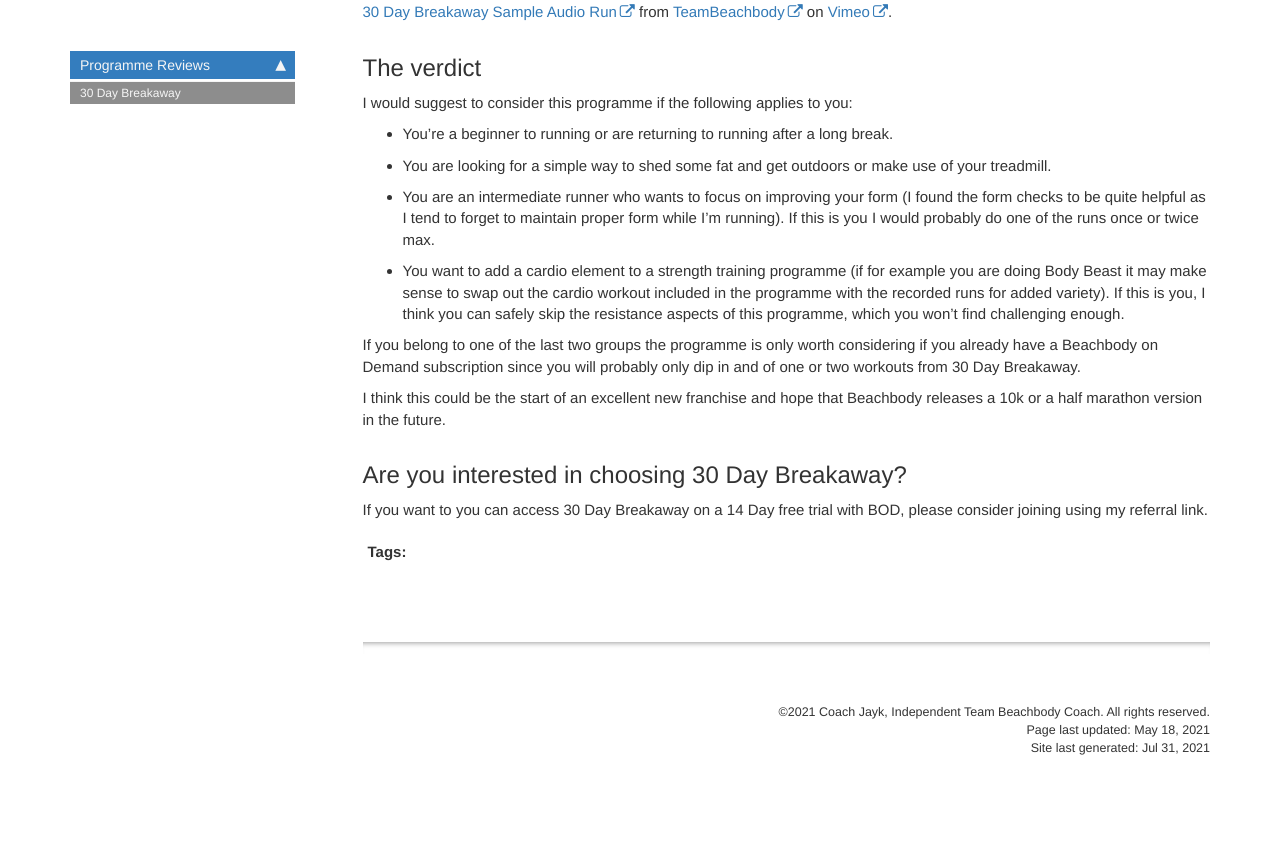
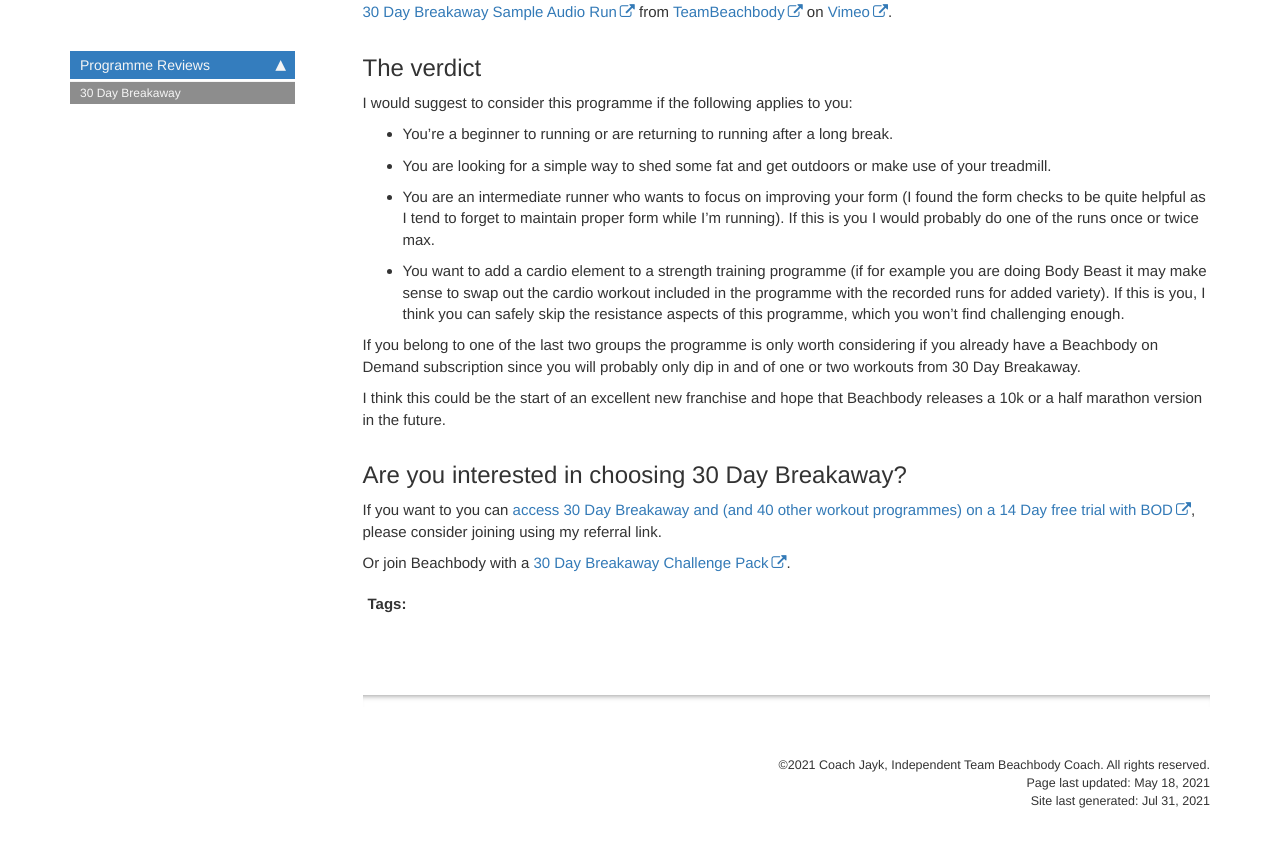
Before and after one commit to robconaty/Unofficial-Beachbody-Wiki, a Jekyll site: the page built from pages/mydoc/30daybreakaway.md, in a window 1280 px wide and 900 px high, scrolled down 4847 px, cut to the strip 40-887 px from the top of the window. Built offline with Jekyll 4.4.1, drawn with Linux system fonts in a browser that asks for light colours; comment, search, counter and statistics services are not loaded; before the commit the page ends 5695 px from its top, so only the background shows below that.

Commit message:
Update 30daybreakaway.md

```diff
--- a/pages/mydoc/30daybreakaway.md
+++ b/pages/mydoc/30daybreakaway.md
@@ -107,4 +107,6 @@ I think this could be the start of an excellent new franchise and hope that Beac
 
 
 ## Are you interested in choosing 30 Day Breakaway?
-If you want to you can access 30 Day Breakaway on a 14 Day free trial with BOD, please consider joining using my referral link.
+If you want to you can [access 30 Day Breakaway and (and 40 other workout programmes) on a 14 Day free trial with BOD](https://www.teambeachbody.com/shop/gb/d/beachbody-on-demand-BODStandalone?referringRepID=2608716), please consider joining using my referral link.
+
+Or join Beachbody with a [30 Day Breakaway Challenge Pack](https://www.teambeachbody.com/shop/gb/d/30DChallengePackAA?referringRepID=2608716).
```
